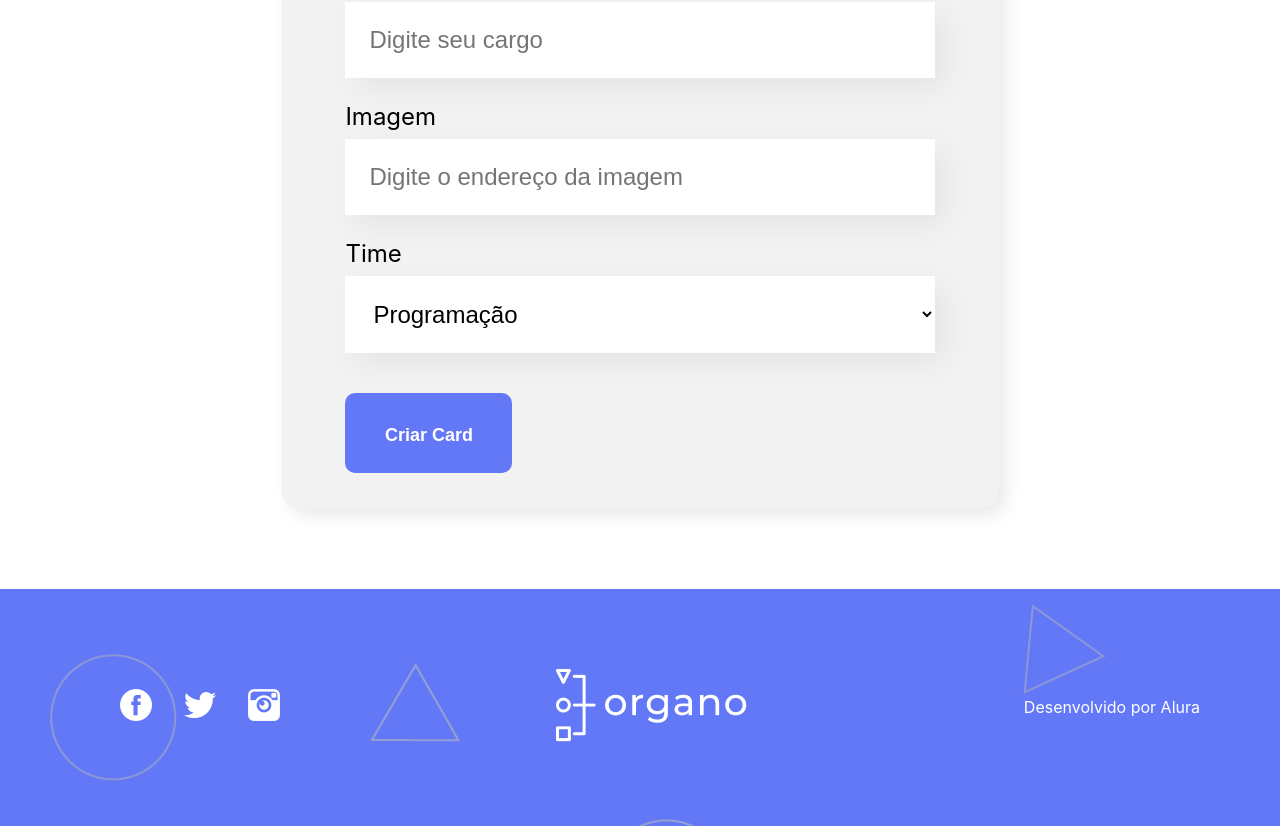
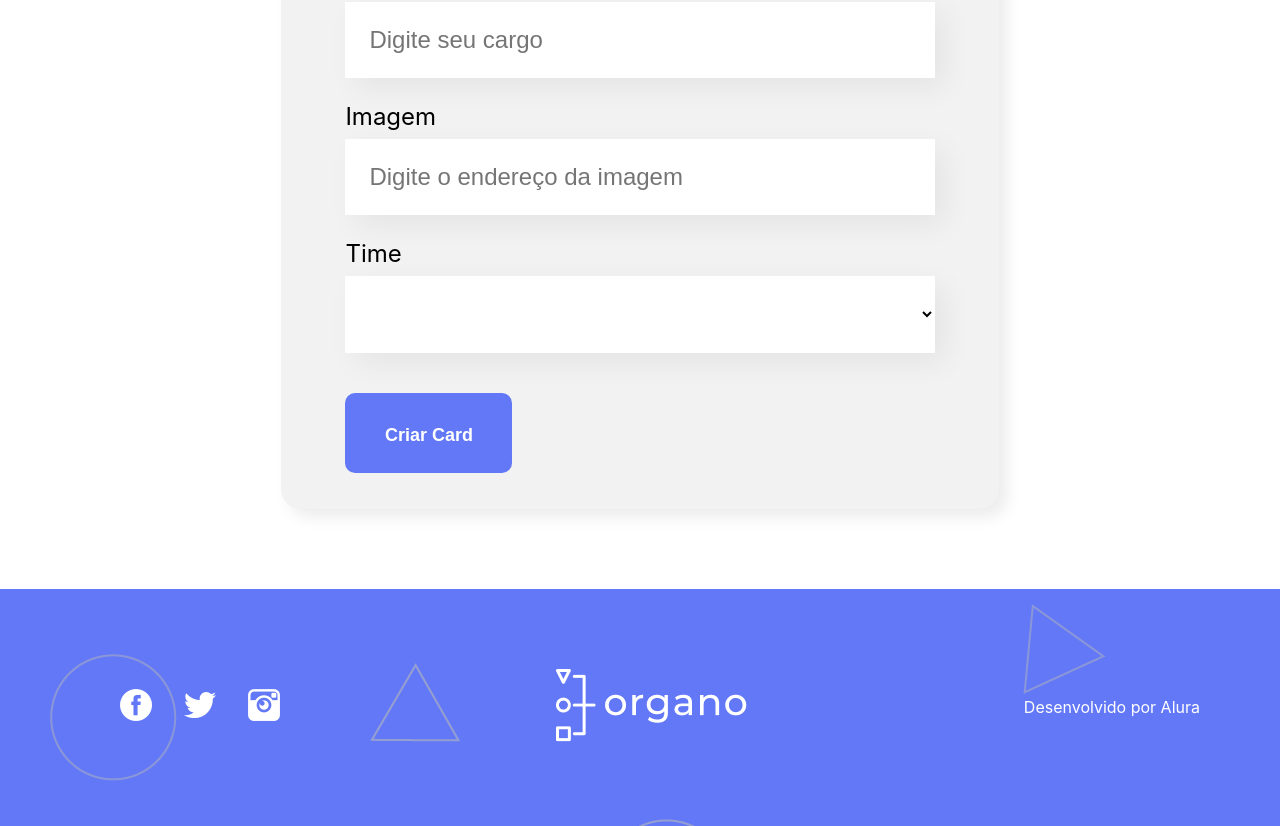
Before and after one commit to ogustavoalves/Curso-React-Alura, a React (Create React App) app: page / in a window 1280 px wide. Shown: the part 921-1747 px from the top of the page. Built offline with nearby package versions, Linux system fonts and the light colour scheme.

Commit message:
fixing some bugs

```diff
--- a/src/App.js
+++ b/src/App.js
@@ -20,6 +20,7 @@
   const [colaboradores, setColaboradores] = useState([])
 
   const aoNovoColaboradorAdicionado = (colaborador) => {
+    debugger
     console.log(colaborador)
     setColaboradores([...colaboradores, colaborador])
   }
--- a/src/componentes/Banner/Banner.js
+++ b/src/componentes/Banner/Banner.js
@@ -2,8 +2,10 @@
 
 export const Banner = () => {
     return (
-        <header className='banner'>
-            <img src="/imgs/banner.png" alt=""/>
-        </header>
+        <>
+            <header className='banner'>
+                <img src="/imgs/banner.png" alt=""/>
+            </header>
+        </>
     )
 }
--- a/src/componentes/Card/index.js
+++ b/src/componentes/Card/index.js
@@ -1,9 +1,9 @@
 import './Card.css'
 
-const Card = ({nome, imagem, cargo}) => {
+const Card = ({nome, imagem, cargo, corDeFundo}) => {
     return (
-        <div className='colaborador'>
-            <div className='cabecalho'>
+        <div className='colaborador' >
+            <div className='cabecalho' style={{backgroundColor: corDeFundo}}>
                 <img src={imagem} alt={nome}/>
             </div>
             <div className='rodape'>
--- a/src/componentes/Formulario/index.js
+++ b/src/componentes/Formulario/index.js
@@ -22,7 +22,7 @@
     setNome('')
     setCargo('')
     setImagem('')
-
+    setTime('')
   }
 
   return (
--- a/src/componentes/ListaSuspensa/index.js
+++ b/src/componentes/ListaSuspensa/index.js
@@ -6,7 +6,8 @@
     return (
         <div className='lista-suspensa'>
             <label>{props.label}</label>
-            <select onChange={evento => props.aoAlterado(evento.target.value)} required={props.required} value={props.value}>
+            <select onChange={evento => props.aoAlterado(evento.target.value)} required={props.required} value={props.valor}>
+                <option value=""></option>
                 {props.itens.map(item => <option key={item}>{item}</option>)}
             </select>
         </div>
--- a/src/componentes/Time/index.js
+++ b/src/componentes/Time/index.js
@@ -10,6 +10,7 @@
                 {props.colaboradores.map(colaborador => <Card
                 key={colaborador.nome}
                 nome={colaborador.nome}
+                corDeFundo={props.corPrimaria}
                 cargo={colaborador.cargo}
                 imagem={colaborador.imagem}
                 />)}
```
